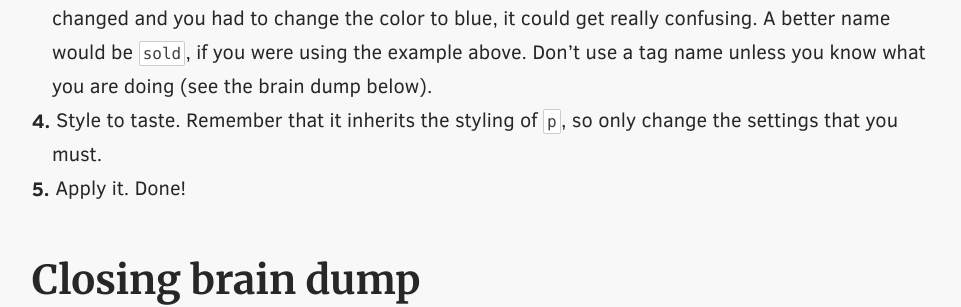
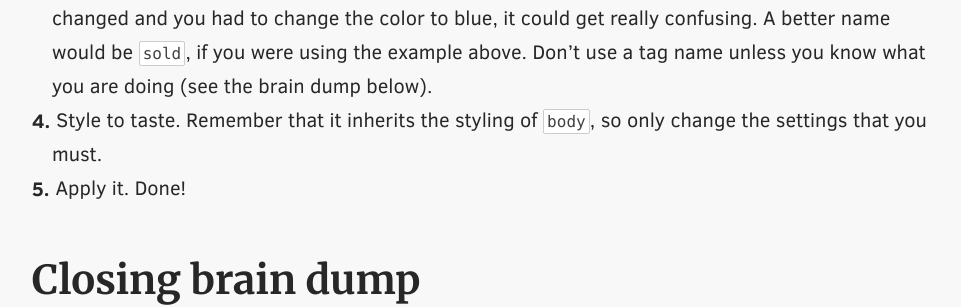
Before and after one commit to calebgrove/CalebGrove, a Jekyll site: the page built from _posts/2015-03-10-sane-styles.md, in a window 1280 px wide and 900 px high, scrolled down 7216 px. Shown: the part 148-455 px from the top of the window, without its empty margins (158-1119 px from the left). Built offline with Jekyll 4.4.1, drawn with Linux system fonts in a browser that asks for light colours.

Commit message:
Updating to body tag

```diff
--- a/_posts/2015-03-10-sane-styles.md
+++ b/_posts/2015-03-10-sane-styles.md
@@ -100,7 +100,7 @@ Six or seven styles are not enough for most projects. For example, on [jvidartde
 1. Open the style editor.
 2. Click on the **+** button at the bottom-left of the window.
 3. Name your style intelligently. Don’t name it something like `red`, for if the project requirements changed and you had to change the color to blue, it could get really confusing. A better name would be `sold`, if you were using the example above. Don’t use a tag name unless you know what you are doing (see the brain dump below).
-4. Style to taste. Remember that it inherits the styling of `p`, so only change the settings that you must.
+4. Style to taste. Remember that it inherits the styling of `body`, so only change the settings that you must.
 5. Apply it. Done!
 
 ## Closing brain dump
```
